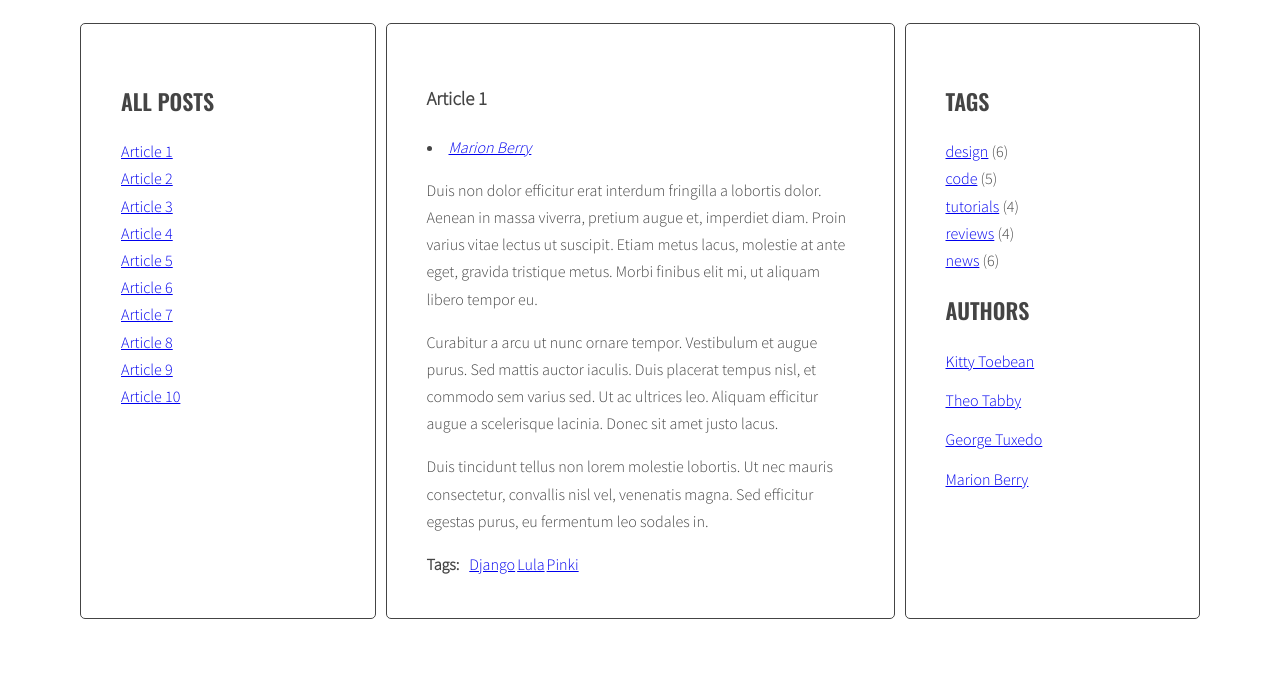
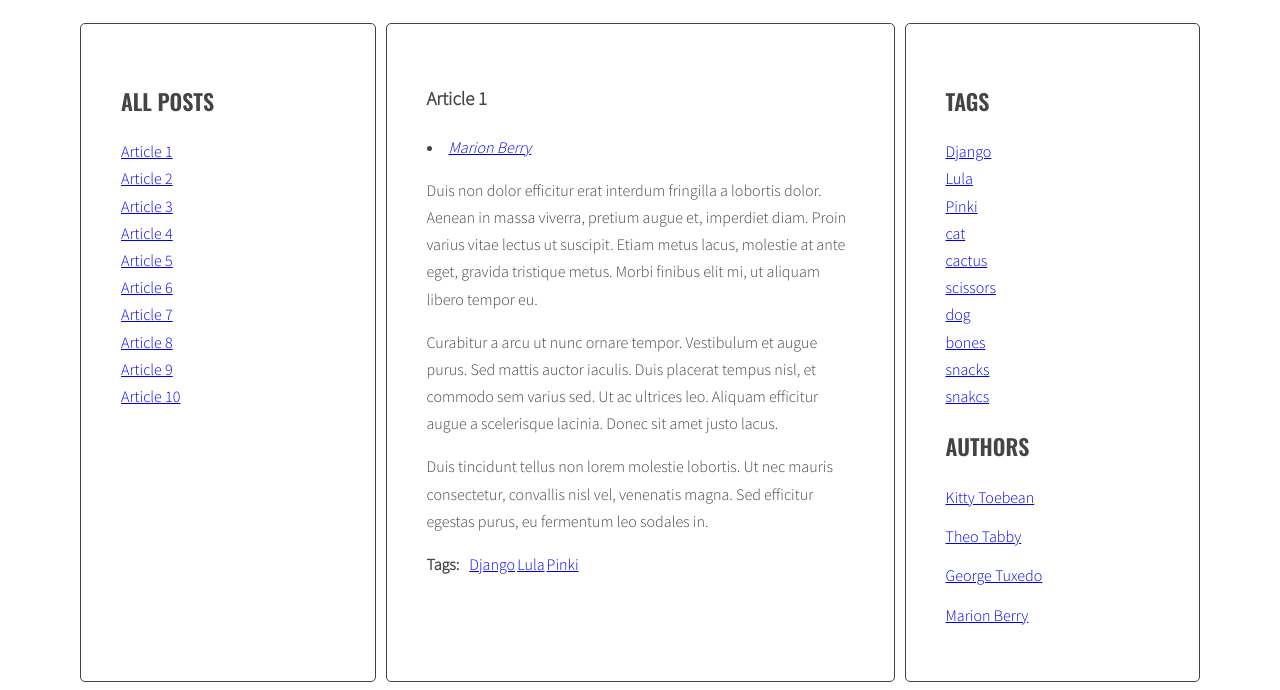
Before and after one commit to Pawelok35/js-blog, a website: page index.html in a window 1280 px wide. Shown: the part 220-910 px from the top of the page. Before the commit the page ends 847 px from the top, so only its background shows below. Drawn offline with nearby package versions, Linux system fonts and the light colour scheme.

Commit message:
update function generateTags of new variable allTags with an empty array

```diff
--- a/index.html
+++ b/index.html
@@ -27,8 +27,6 @@
               <div class="post-tags">
                 <p><strong>Tags:</strong></p>
                 <ul class="list list-horizontal">
-                  <li><a href="#">design</a></li>
-                  <li><a href="#">tutorials</a></li>
                 </ul>
               </div>
             </article>
@@ -43,8 +41,6 @@
               <div class="post-tags">
                 <p><strong>Tags:</strong></p>
                 <ul class="list list-horizontal">
-                  <li><a href="#">news</a></li>
-                  <li><a href="#">code</a></li>
                 </ul>
               </div>
             </article>
@@ -59,9 +55,6 @@
               <div class="post-tags">
                 <p><strong>Tags:</strong></p>
                 <ul class="list list-horizontal">
-                  <li><a href="#">news</a></li>
-                  <li><a href="#">reviews</a></li>
-                  <li><a href="#">design</a></li>
                 </ul>
               </div>
             </article>
@@ -76,9 +69,6 @@
               <div class="post-tags">
                 <p><strong>Tags:</strong></p>
                 <ul class="list list-horizontal">
-                  <li><a href="#">tutorials</a></li>
-                  <li><a href="#">code</a></li>
-                  <li><a href="#">design</a></li>
                 </ul>
               </div>
             </article>
@@ -93,8 +83,6 @@
               <div class="post-tags">
                 <p><strong>Tags:</strong></p>
                 <ul class="list list-horizontal">
-                  <li><a href="#">design</a></li>
-                  <li><a href="#">reviews</a></li>
                 </ul>
               </div>
             </article>
@@ -109,8 +97,6 @@
               <div class="post-tags">
                 <p><strong>Tags:</strong></p>
                 <ul class="list list-horizontal">
-                  <li><a href="#">reviews</a></li>
-                  <li><a href="#">code</a></li>
                 </ul>
               </div>
             </article>
@@ -125,8 +111,6 @@
               <div class="post-tags">
                 <p><strong>Tags:</strong></p>
                 <ul class="list list-horizontal">
-                  <li><a href="#">code</a></li>
-                  <li><a href="#">news</a></li>
                 </ul>
               </div>
             </article>
@@ -141,9 +125,6 @@
               <div class="post-tags">
                 <p><strong>Tags:</strong></p>
                 <ul class="list list-horizontal">
-                  <li><a href="#">news</a></li>
-                  <li><a href="#">design</a></li>
-                  <li><a href="#">tutorials</a></li>
                 </ul>
               </div>
             </article>
@@ -158,8 +139,6 @@
               <div class="post-tags">
                 <p><strong>Tags:</strong></p>
                 <ul class="list list-horizontal">
-                  <li><a href="#">news</a></li>
-                  <li><a href="#">tutorials</a></li>
                 </ul>
               </div>
             </article>
@@ -174,10 +153,6 @@
               <div class="post-tags">
                 <p><strong>Tags:</strong></p>
                 <ul class="list list-horizontal">
-                  <li><a href="#">code</a></li>
-                  <li><a href="#">design</a></li>
-                  <li><a href="#">news</a></li>
-                  <li><a href="#">reviews</a></li>
                 </ul>
               </div>
             </article>
--- a/js/script.js
+++ b/js/script.js
@@ -38,7 +38,8 @@ const optArticleSelector = '.post',
   optTitleSelector = '.post-title',
   optTitleListSelector = '.titles',
   optArticleTagsSelector = '.post-tags .list',
-  optArticleAuthorSelector = '.post-author';
+  optArticleAuthorSelector = '.post-author',
+  optTagsListSelector = '.tags.list';
 
 function generateTitleLinks(customSelector = '') {
   /* remove contents of titleList */
@@ -85,6 +86,8 @@ for (let link of links) {
 }
 
 function generateTags() {
+  /* [NEW] create a new variable allTags with an empty array */
+  let allTags = [];
   /* find all articles */
   const allArticles = document.querySelectorAll(optArticleSelector);
   /* START LOOP: for every article: */
@@ -104,11 +107,18 @@ function generateTags() {
     /* START LOOP: for each tag */
     for (let tag of articleTagsArray) {
       /* generate HTML of the link */
-      const tagLinkHTML = '<li><a class="tag-link" href="#tag-' + tag + '">' + tag + '</a></li>';
+      const tagLinkHTML =
+        '<li><a class="tag-link" href="#tag-' + tag + '">' + tag + '</a></li>';
 
       /* add generated code to html variable */
       tagHtml += tagLinkHTML;
 
+      /* [NEW] check if this link is NOT already in allTags */
+      if (allTags.indexOf(tagLinkHTML) == -1) {
+
+        /* [NEW] add generated code to allTags array */
+        allTags.push(tagLinkHTML);
+      }
       /* END LOOP: for each tag */
     }
 
@@ -116,7 +126,13 @@ function generateTags() {
     tagsWrapper.innerHTML = tagHtml;
 
     /* END LOOP: for every article: */
+
   }
+  /* [NEW] find list of tags in right column */
+  const tagList = document.querySelector(optTagsListSelector);
+
+  /* [NEW] add html from allTags to tagList */
+  tagList.innerHTML = allTags.join(' ');
 }
 generateTags();
 addClickListenersToTags();
```
